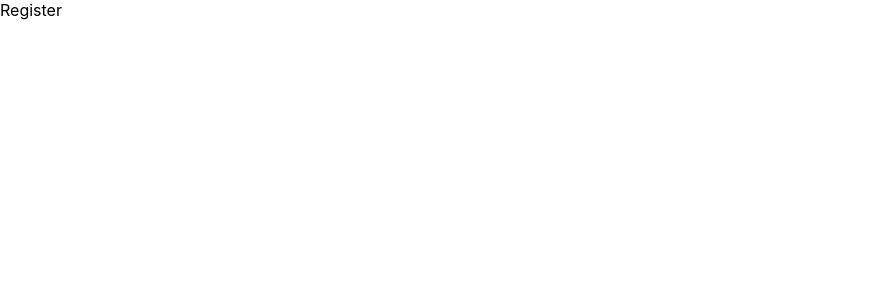
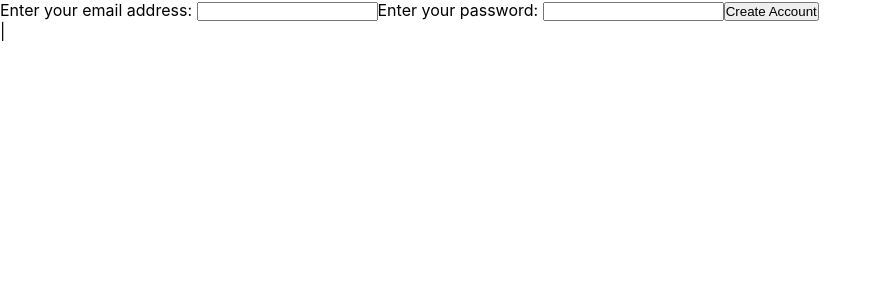
Before and after one commit to laulau-tlj/hng, a React (Create React App) app: page /register in a window 1280 px wide. Shown: the top 300 px of the page, without its empty margins (0-881 px from the left). Built offline with nearby package versions, Linux system fonts and the light colour scheme.

Commit message:
firstDayAuth

```diff
--- a/src/App.js
+++ b/src/App.js
@@ -6,6 +6,10 @@ import Register from "./view/register";
 import Favorite from "./view/favorite";
 import Home from "./view/home";
 import Question from "./view/question";
+
+
+
+
 
 const App = () => {
   return (
--- a/src/component/input/index.js
+++ b/src/component/input/index.js
@@ -14,6 +14,6 @@ export const StyledInput = props => {
         <Input
             type={props.type}
             placeholder={props.placeholder}
-            onChange={props.onChange} />
+            onChange={() => props.setEmail} />
     );
 };
--- a/src/view/login/index.js
+++ b/src/view/login/index.js
@@ -1,5 +1,7 @@
 import { useState, useEffect } from "react";
+import {useNavigate} from 'react-router-dom';
 // FIREBASE CONNECTION
+import { getAuth, signInWithEmailAndPassword } from "firebase/auth";
 import { onSnapshot, collection } from "firebase/firestore";
 import db from "../../firebase-config";
 // DEPENDENCIES IMPORTATION
@@ -17,9 +19,23 @@ const LoginContainer = styled.div`
 `;
 
 const Login = () => {
+    const navigate = useNavigate()
+    const auth = getAuth();
     const [data, setData] = useState(null);
     const [email, setEmail] = useState(null);
     const [password, setPassword] = useState(null);
+    const signInUser = () => {
+      signInWithEmailAndPassword(auth, email, password)
+        .then((userCredential) => {
+         // Signed in
+
+        // const user = userCredential.user;
+        navigate('/home')
+         // ...
+        }).catch((error) => {
+          console.log(error.message)
+        });
+    }
 
     useEffect(
         () =>
@@ -34,19 +50,26 @@ const Login = () => {
             <LoginContainer>
                 <Image source="/logo.png" alt="logo" />
                 <Space>
-                    <StyledInput
+                    <input
                         type="text"
-                        placeholder="email" />
+                        placeholder="email"
+                        onChange={(e) => {
+                          setEmail(e.target.value)
+                        }} />
                 </Space>
                 <Space>
-                    <StyledInput
+                    <input
                         type="password"
-                        placeholder="password" />
+                        placeholder="password"
+                         onChange={(e) => {
+                          setPassword(e.target.value)
+                        }} />
                 </Space>
                 <Space>
-                    <StyledButton>Login</StyledButton>
+                    <button onClick={signInUser}>Login</button>
                 </Space>
             </LoginContainer>
+            {email} | {password}
         </Container>
     );
 };
--- a/src/view/register/index.js
+++ b/src/view/register/index.js
@@ -1,7 +1,36 @@
+import React, { useState } from 'react';
+import { getAuth, createUserWithEmailAndPassword } from "firebase/auth";
+import {useNavigate} from 'react-router-dom';
+
+
+
+
+
 const Register = () => {
+
+  const [email, setEmail] = useState('')
+  const [password, setPassword] = useState('')
+
+  const navigate = useNavigate()
+  const auth = getAuth();
+    const createUser = () => {
+      createUserWithEmailAndPassword(auth, email, password).then(result => {
+      localStorage.setItem("isAuth", true);
+      navigate("/home");
+        }).catch((error) => {
+          console.log(error.message)
+          // user already exists
+        })
+    }
+
     return (
         <div>
-            Register
+            <label htmlFor="Email"> Enter your email address: </label>
+            <input type="Email" name="email" onChange={(e) => { setEmail(e.target.value) }}/>
+            <label htmlFor="Password">Enter your password: </label>
+            <input type="password" name="password" onChange={(e) => { setPassword(e.target.value) }}/>
+            <button onClick={createUser}>Create Account</button>
+            <div>{email} | {password}</div>
         </div>
     );
 };
```
Also changed, not shown: src/firebase-config.js (line endings or trailing spaces), 1 other file (tests, documents, lock files or other folders).
